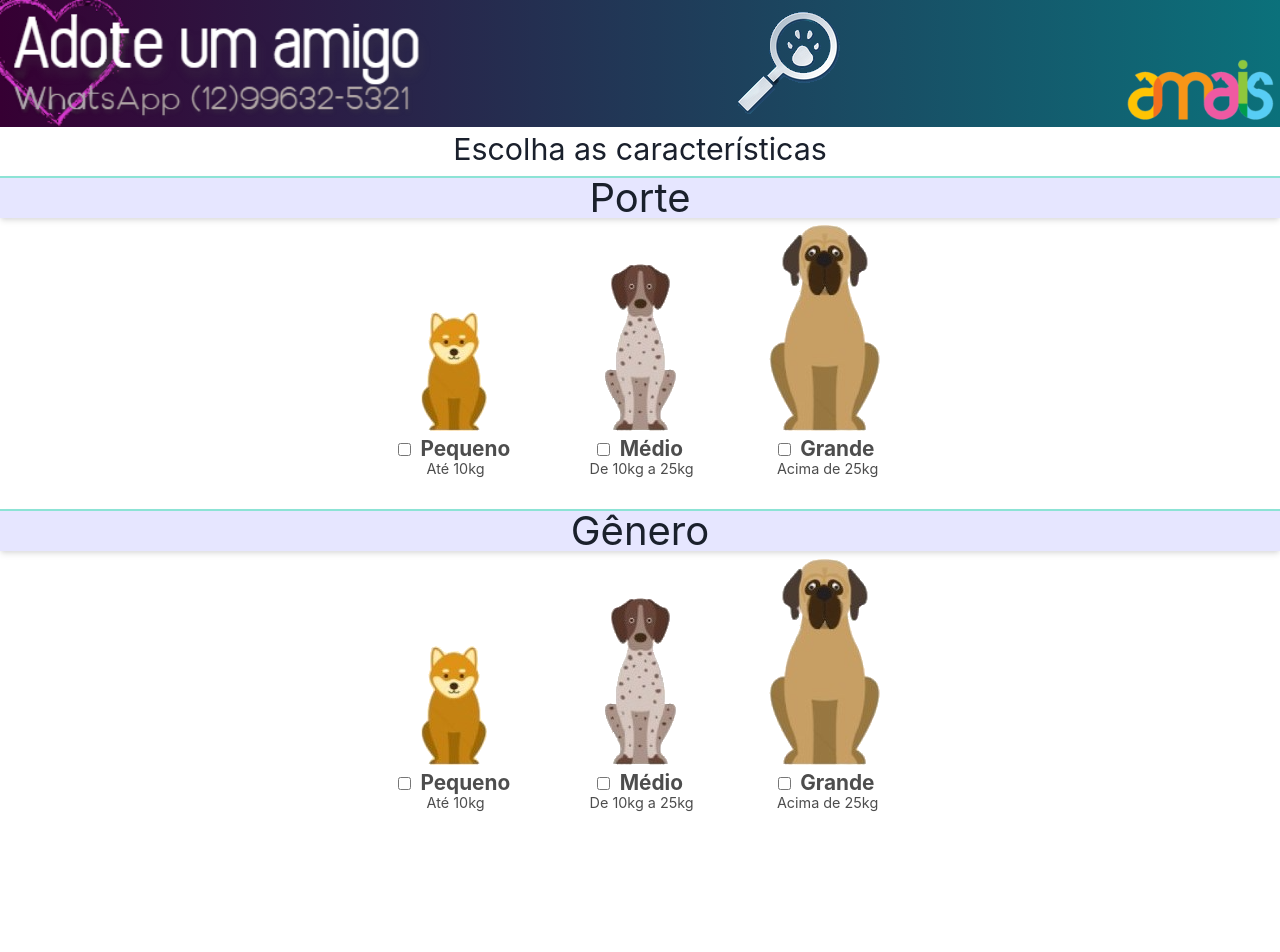
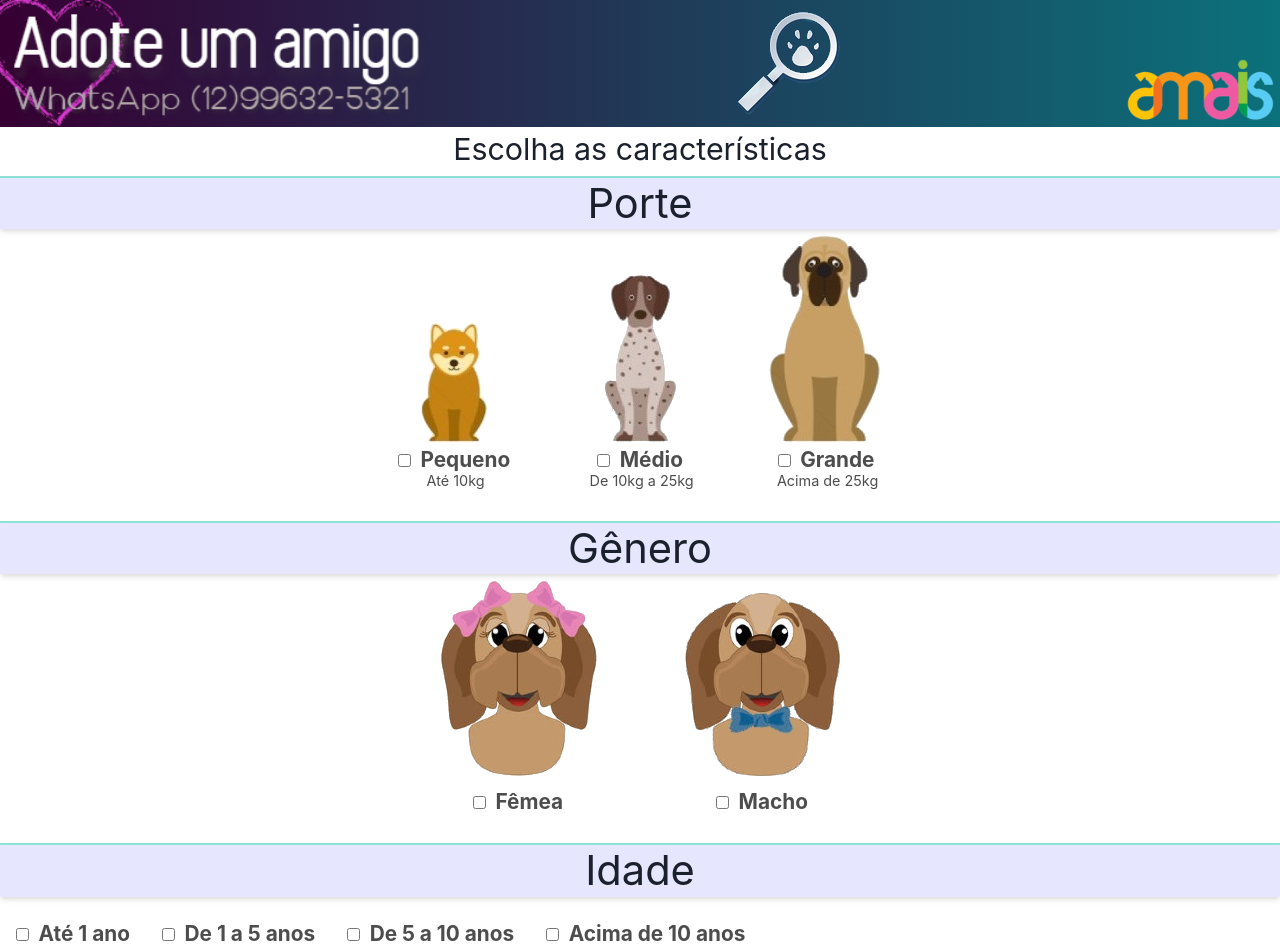
Before and after one commit to clarinha-prado/wolvesj, a Next.js app: page /filter in a window 1280 px wide. Shown: the top 952 px of the page. Before the commit the page ends 843 px from the top, so only its background shows below. Built offline with nearby package versions, Linux system fonts and the light colour scheme.

Commit message:
age and gender components

```diff
--- a/src/components/Age.tsx
+++ b/src/components/Age.tsx
@@ -0,0 +1,57 @@
+import { Text, Flex } from "@chakra-ui/react";
+
+
+const genders = [
+    ['Até 1 ano', 'ate1'],
+    ['De 1 a 5 anos', 'de1a5'],
+    ['De 5 a 10 anos', 'de5a10'],
+    ['Acima de 10 anos', 'acima10']
+];
+
+export function Age() {
+
+    return (
+        <Flex
+            direction={['column', 'row']}
+            mr="1rem"
+            ml={["25vw", "1rem"]}
+            mb={["1rem", "2rem"]}
+            mt={["1rem", "1.5rem", "1.5rem"]}
+            align={['start', 'center']}
+        >
+
+            { genders.map((value, index) => {
+                let gap = ['0'];
+                if (index !== 3) { gap = ['1rem', '1.3rem', '2rem']; }
+                return (
+                    <Flex
+                        justify="center"
+                        wrap='nowrap'
+                        align='baseline'
+                        mr={gap}
+                        key={index}
+                    >
+                        <input
+                            name={value[1]}
+                            type="checkbox"
+                            id={value[1]}
+                            value="1"
+                        />
+                        <Text
+                            textAlign='left'
+                            color='#4d4d4d'
+                            fontSize={['1.1rem', '1.2rem', '1.3rem']}
+                            lineHeight={['2rem', '1.4rem', '1.6rem']}
+                            fontWeight="bold"
+                            ml='0.6rem'
+                        >
+                            {value[0]}
+                        </Text>
+                    </Flex>
+                );
+            })}
+
+        </Flex>
+    );
+
+}
--- a/src/components/FilterForm.tsx
+++ b/src/components/FilterForm.tsx
@@ -1,6 +1,7 @@
 import { FilterTitle } from './FilterTitle';
 import { Size } from './Size';
 import { Gender } from './Gender';
+import { Age } from './Age';
 
 export function FilterForm() {
 
@@ -10,6 +11,8 @@ export function FilterForm() {
             <Size />
             <FilterTitle name="Gênero" />
             <Gender />
+            <FilterTitle name="Idade" />
+            <Age />
         </>
     );
 
--- a/src/components/FilterTitle.tsx
+++ b/src/components/FilterTitle.tsx
@@ -14,8 +14,8 @@ export function FilterTitle({ name }: FilterTitleProps) {
             borderTopStyle='solid'
             borderTopColor='#8CE3D5'
             boxShadow='md'
-            fontSize='2.5rem'
-            lineHeight='2.5rem'
+            fontSize='2.6rem'
+            lineHeight='3.2rem'
             mt='0.2rem'
         >
             {name}
--- a/src/components/Gender.tsx
+++ b/src/components/Gender.tsx
@@ -1,26 +1,29 @@
 import { Center, Text, Flex } from "@chakra-ui/react";
 
 
-const sizes = [
-    ['/img/p.png', 'Porte pequeno', 'Pequeno', 'Até 10kg', 'P'],
-    ['/img/m.png', 'Porte Médio', 'Médio', 'De 10kg a 25kg', 'M'],
-    ['/img/g.png', 'Porte Grande', 'Grande', 'Acima de 25kg', 'G']
+const genders = [
+    ['/img/female.png', 'Fêmea', 'F'],
+    ['/img/male.png', 'Macho', 'M'],
 ];
 
 export function Gender() {
 
     return (
-        <Center m="0.2rem" mb="2rem">
+        <Center
+            ml="3.5rem"
+            mr="3.5rem"
+            mt="0.2rem"
+            mb="1.8rem"
+        >
 
-            { sizes.map((value, index) => {
+            { genders.map((value, index) => {
                 let gap = ['0'];
                 if (index !== 0) { gap = ['1rem', '2rem', '4rem']; }
                 return (
                     <Flex direction='column' ml={gap} key={index}>
                         <img src={value[0]} alt={value[1]} />
-                        <Flex direction='column'>
                         <Flex wrap='nowrap' align='baseline' justify='center'>
-                                <input name={value[4]} type="checkbox" id={value[4]} value="1" />
+                            <input name={value[2]} type="checkbox" id={value[2]} value="1" />
                             <Text
                                 textAlign='center'
                                 color='#4d4d4d'
@@ -29,20 +32,8 @@ export function Gender() {
                                 fontWeight="bold"
                                 ml='0.6rem'
                             >
-                                    {value[2]}
+                                {value[1]}
                             </Text>
-                            </Flex>
-                            <div>
-                                <Text
-                                    textAlign='center'
-                                    color='#4d4d4d'
-                                    fontSize={['0.8rem', '0.9rem', '0.9rem']}
-                                    lineHeight={['1rem', '1rem', '1rem']}
-                                    ml='0.2rem'
-                                >
-                                    {value[3]}
-                                </Text>
-                            </div>
                         </Flex>
                     </Flex>
                 );
```
Also changed, not shown: public/img/female.jpg (deleted), public/img/male.jpg (deleted). Lines whose indentation alone changed are shown as unchanged.
